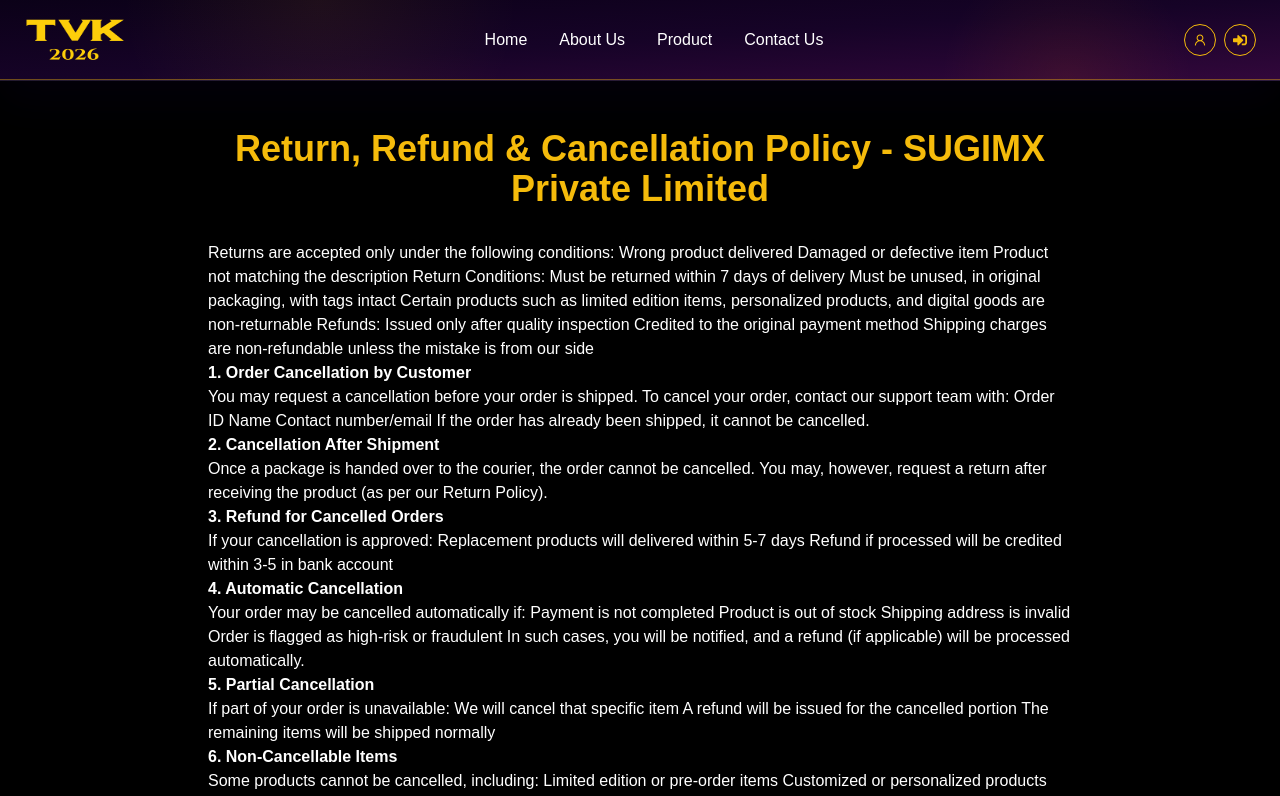
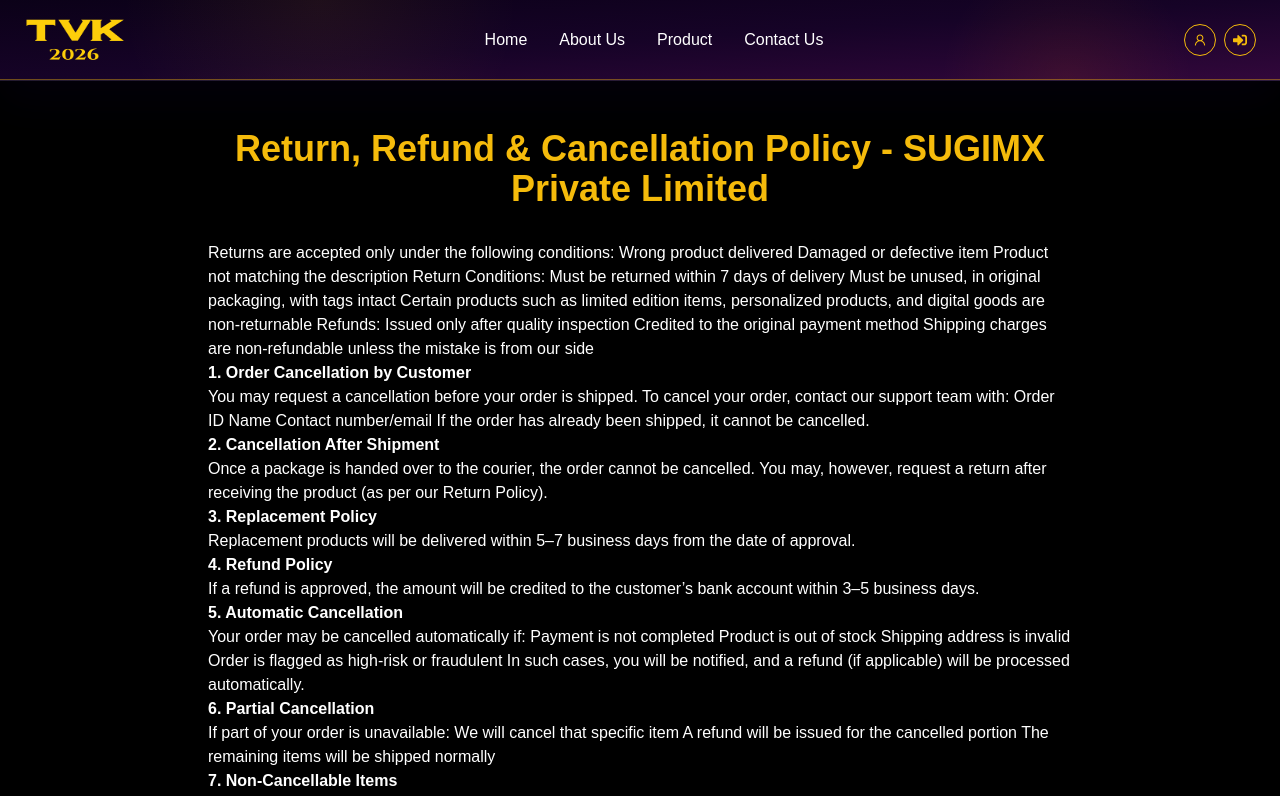
Before and after one commit to sugimx/jananayagan, a Next.js app: page /return-policy in a window 1280 px wide. Shown: the top 796 px of the page. Built offline with nearby package versions, Linux system fonts and the light colour scheme.

Commit message:
chnages in content

```diff
--- a/src/app/(public)/return-policy/page.tsx
+++ b/src/app/(public)/return-policy/page.tsx
@@ -106,15 +106,15 @@
 <p>Once a package is handed over to the courier, the order cannot be cancelled.
 You may, however, request a return after receiving the product (as per our Return Policy).</p>
 
-<h1 className='font-bold inline-block'>3. Refund for Cancelled Orders</h1>
-<p>
-If your cancellation is approved:
+<h1 className='font-bold inline-block'>3. Replacement Policy </h1>
 
-Replacement products will delivered within 5-7 days
-Refund if processed will be credited within 3-5 in bank account
-</p>
+<p>Replacement products will be delivered within 5–7 business days from the date of approval.</p>
 
-<h1 className='font-bold inline-block'>4. Automatic Cancellation</h1>
+<h1 className='font-bold inline-block'>4. Refund Policy </h1>
+
+<p>If a refund is approved, the amount will be credited to the customer’s bank account within 3–5 business days.</p>
+
+<h1 className='font-bold inline-block'>5. Automatic Cancellation</h1>
 
 <p>Your order may be cancelled automatically if:
 
@@ -128,7 +128,7 @@
 
 In such cases, you will be notified, and a refund (if applicable) will be processed automatically.</p>
 
-<h1 className='font-bold inline-block'>5. Partial Cancellation</h1>
+<h1 className='font-bold inline-block'>6. Partial Cancellation</h1>
 <p>
 If part of your order is unavailable:
 
@@ -138,7 +138,7 @@
 
 The remaining items will be shipped normally</p>
 
-<h1 className='font-bold inline-block'>6. Non-Cancellable Items</h1>
+<h1 className='font-bold inline-block'>7. Non-Cancellable Items</h1>
 <p>
 Some products cannot be cancelled, including:
 
@@ -148,7 +148,7 @@
 
 Digital content or downloadable items</p>
 
-<h1 className='font-bold inline-block'>7. How to Request Cancellation</h1>
+<h1 className='font-bold inline-block'>8. How to Request Cancellation</h1>
 
 <p>To cancel an order, contact us at:
 📧 support@sugimx.com</p>
```
